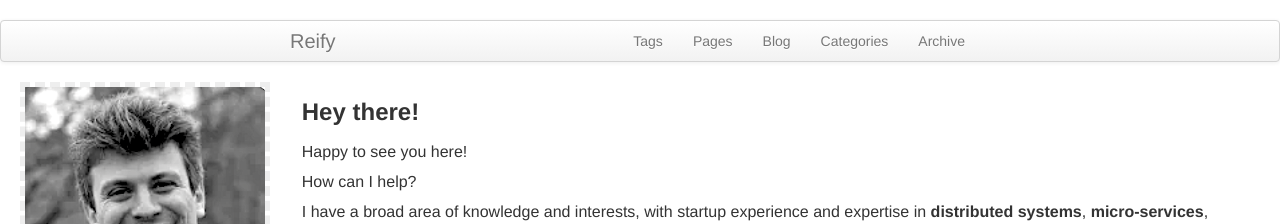
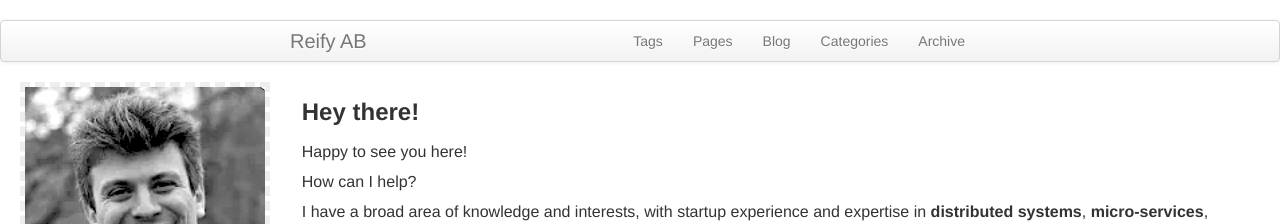
Before and after one commit to ReifyAB/reify.se, a Jekyll site: the page built from index.md, in a window 1280 px wide. Shown: the top 224 px of the page. Built offline with Jekyll 4.4.1, drawn with Linux system fonts in a browser that asks for light colours.

Commit message:
Fix name

```diff
--- a/_config.yml
+++ b/_config.yml
@@ -8,7 +8,7 @@ highlighter: rouge
 # Themes are encouraged to use these universal variables
 # so be sure to set them if your theme uses them.
 #
-title : Reify
+title : Reify AB
 tagline: Value-Oriented Programming
 author :
   name : Jean-Louis Giordano
--- a/index.md
+++ b/index.md
@@ -1,6 +1,6 @@
 ---
 layout: intro
-title: Reify
+title: Reify AB
 tagline: Value-Oriented Programming
 ---
 {% include JB/setup %}
```
